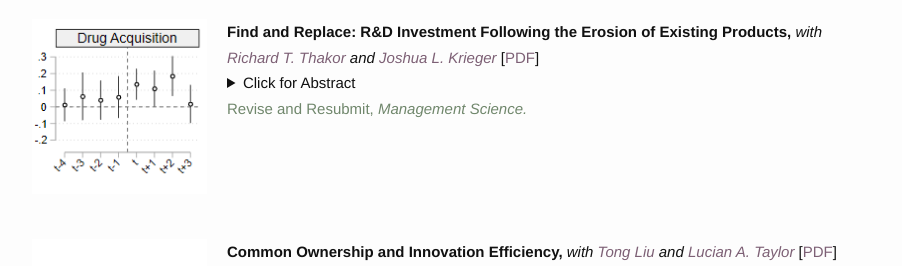
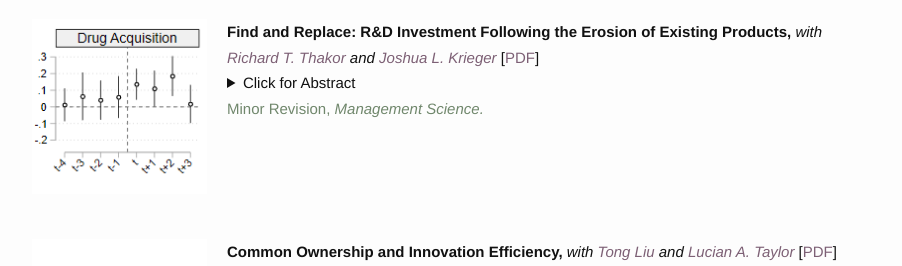
Before and after one commit to meizizhou/homepage, a Jekyll site: the page built from research.md, in a window 1280 px wide. Shown: the part 220-486 px from the top of the page, without its empty margins (188-1090 px from the left). Built offline with Jekyll 4.4.1, drawn with Linux system fonts in a browser that asks for light colours.

Commit message:
20210606

```diff
--- a/research.md
+++ b/research.md
@@ -8,7 +8,7 @@ items:
       src: /assets/img/work/pha.png
       alt: PHA
     description: <strong>Find and Replace&#58; R&D Investment Following the Erosion of Existing Products,</strong> <i>with <a href="https://carlsonschool.umn.edu/faculty/richard-thakor" target="_blank">Richard T. Thakor</a> and <a href="https://www.hbs.edu/faculty/Pages/profile.aspx?facId=951435" target="_blank">Joshua L. Krieger</a></i> [<a href="https://www.dropbox.com/s/qthk3a8ul87a887/WP_Find_Replace.pdf?dl=0" target="_blank">PDF</a>]
-    publication: Revise and Resubmit, <i>Management Science.</i>
+    publication: Minor Revision, <i>Management Science.</i>
     abstract: How do innovative firms react when existing products experience negative shocks? We explore this question with detailed project-level data from drug development firms. Using FDA Public Health Advisories as idiosyncratic negative shocks to approved drugs, we examine how drug makers react through investment decisions. Following these shocks, affected firms increase R&D expenditures, driven by a higher likelihood of acquiring external innovations, rather than developing novel projects internally. Such acquisition activities are concentrated in firms with weak research pipelines. We also find that competing developers move resources away from the affected therapeutic areas. Our results show how investments in specialized commercialization capital create path dependencies and alter the direction of R&D investments.
 
   - title: VCPharm
```
